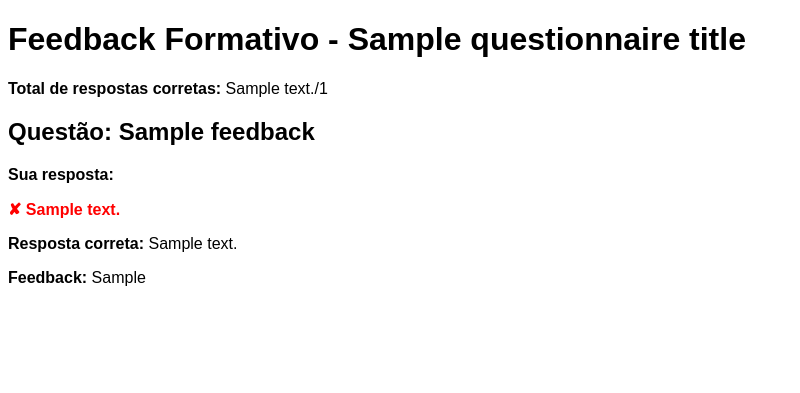
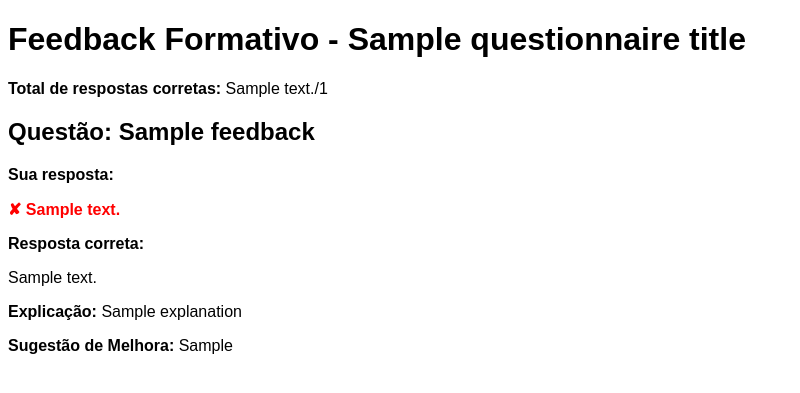
Before and after one commit to oCaioOliveira/FeedFor, a Django app: template feedfor/templates/feedback_template.html in a window 1280 px wide. Shown: the top 393 px of the page, without its empty margins (0-800 px from the left). Run offline with Django 5.2, Linux system fonts and the light colour scheme; the template is opened without the code that fills it: most values are stand-ins (such as "Sample title", 1, 10 or a date in 2020); parts of the project's set-up code (start-up, migrations or seed data) failed here and were passed over.

Commit message:
Update feedback template

```diff
--- a/feedfor/templates/feedback_template.html
+++ b/feedfor/templates/feedback_template.html
@@ -1,4 +1,3 @@
-<!-- feedback_template.html -->
 <!DOCTYPE html>
 <html lang="pt-br">
     <head>
@@ -31,15 +30,24 @@
         <div class="feedback">
             <h2>Questão: {{ feedback.question }}</h2>
             {% if feedback.correct %}
+            <p><strong>Sua resposta: </strong></p>
             <p class="correct-answer">✔ {{ feedback.answer }}</p>
             {% else %}
             <p><strong>Sua resposta: </strong></p>
             <p class="incorrect-answer">✘ {{ feedback.answer }}</p>
+            <p><strong>Resposta correta:</strong></p>
+            <p>{{ feedback.correct_answer }}</p>
+            {% endif %} {% if feedback.explanation %}
             <p>
-                <strong>Resposta correta:</strong> {{ feedback.correct_answer }}
+                <strong>Explicação:</strong>
+                {{ feedback.explanation }}
+            </p>
+            {% endif %} {% if feedback.improve_suggestions %}
+            <p>
+                <strong>Sugestão de Melhora:</strong>
+                {{ feedback.improve_suggestions }}
             </p>
             {% endif %}
-            <p><strong>Feedback:</strong> {{ feedback.formative_feedback }}</p>
         </div>
         {% endfor %}
     </body>
```
